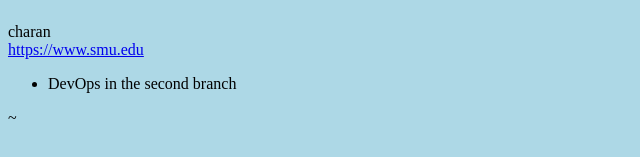
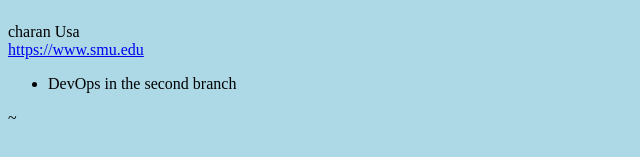
Before and after one commit to UsaSai99charanteja/git-examples, a plain HTML site: page learnbranch.html in a window 1280 px wide. Shown: the part 173-330 px from the top of the page, 0-640 px from the left. Drawn offline with Linux system fonts and the light colour scheme.

Commit message:
Update learnbranch.html

```diff
--- a/learnbranch.html
+++ b/learnbranch.html
@@ -5,7 +5,7 @@
 <body style = "Background-Color:lightblue;">
 <h1 style = "Background-Color:Red;"> Welcome to SMU - Lyle School of Engineering. </h1>
 <h2> <img src = "https://www.smu.edu/- /media/Site/DevelopmentExternalAffairs/MarketingCommunications/IntegratedMark eting/Logos/Pony,-d-,RwW,-d-,outline,-d-,jpg.jpg?la=en"; width="300" height="90"> </img> </h2>
-<p1> charan <br> </p1>
+<p1> charan Usa <br> </p1>
 <p2> <a href = "https://www.smu.edu"> https://www.smu.edu </a> </p2> <ul> <li> DevOps in the second branch </li>
 </ul>
 </body>
```
